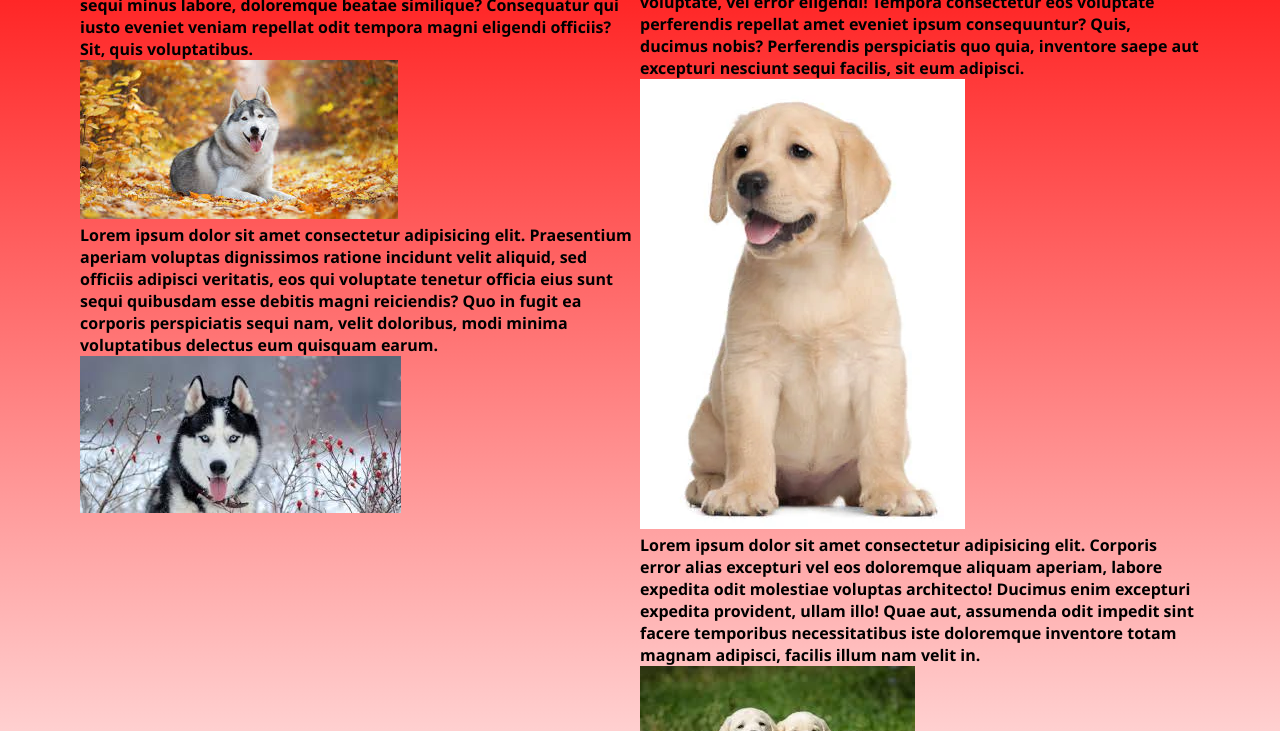
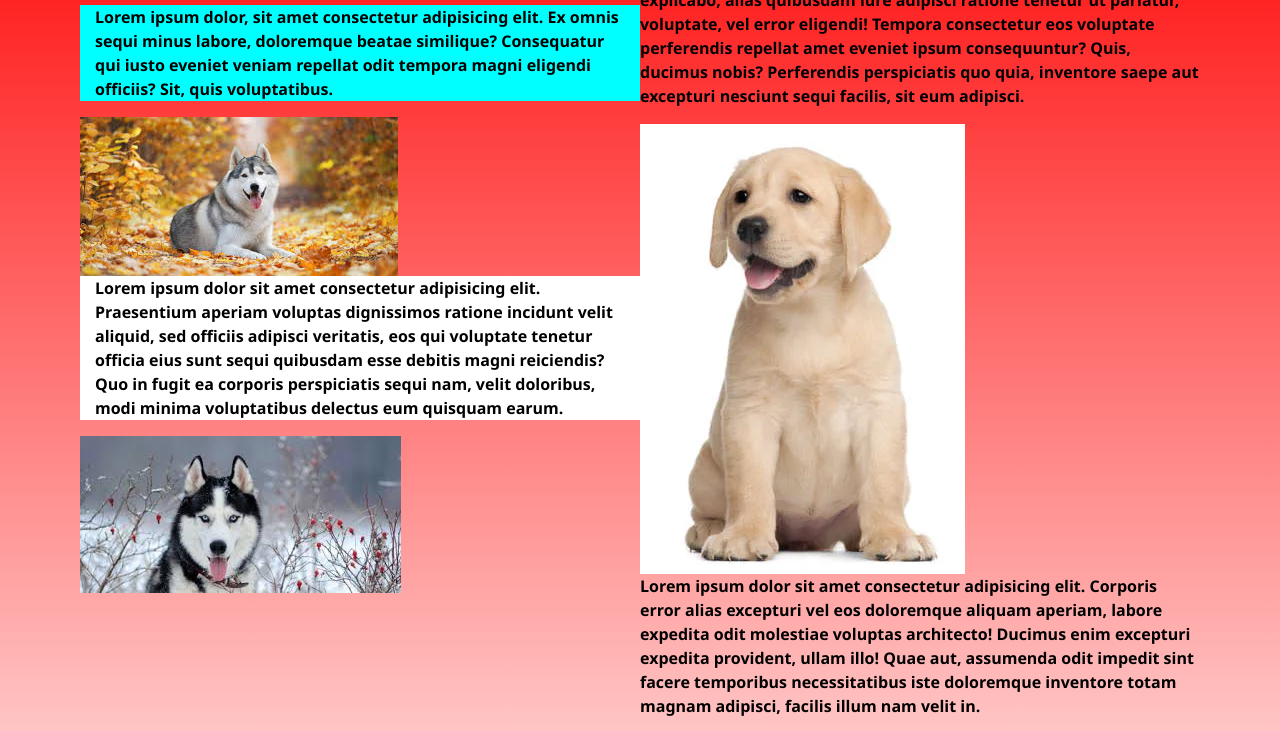
Before and after one commit to ExeCieri/proyecto-vet, a plain HTML site: page carpetas/galeria.html in a window 1280 px wide. Shown: the part 229-960 px from the top of the page. Drawn offline with nearby package versions, Linux system fonts and the light colour scheme.

Commit message:
agregando bootstrap

```diff
--- a/carpetas/galeria.html
+++ b/carpetas/galeria.html
@@ -4,7 +4,7 @@
     <meta charset="UTF-8">
     <meta http-equiv="X-UA-Compatible" content="IE=edge">
     <meta name="viewport" content="width=device-width, initial-scale=1.0">
-    <link rel="stylesheet" href="https://cdn.jsdelivr.net/npm/bootstrap-icons@1.8.3/font/bootstrap-icons.css">
+    <link rel="stylesheet" href="css/bootstrap.min.css">
     <link rel="stylesheet" href="../css/styles.css">
     <title>galeria</title>
 </head>
@@ -35,13 +35,13 @@
                 <h3> volviendo de la peluqueria</h3>
 
 
-                <p>Lorem ipsum dolor, sit amet consectetur adipisicing elit. Ex omnis sequi minus labore, doloremque beatae similique? Consequatur qui iusto eveniet veniam repellat odit tempora magni eligendi officiis? Sit, quis voluptatibus.</p>
+                <p class="container-md">Lorem ipsum dolor, sit amet consectetur adipisicing elit. Ex omnis sequi minus labore, doloremque beatae similique? Consequatur qui iusto eveniet veniam repellat odit tempora magni eligendi officiis? Sit, quis voluptatibus.</p>
                 <div class="animacion">
                     <img src="../img/perro.jpg" alt="perro siveriano muy bonito">
                 </div>
 
 
-                <p>Lorem ipsum dolor sit amet consectetur adipisicing elit. Praesentium aperiam voluptas dignissimos ratione incidunt velit aliquid, sed officiis adipisci veritatis, eos qui voluptate tenetur officia eius sunt sequi quibusdam esse debitis magni reiciendis? Quo in fugit ea corporis perspiciatis sequi nam, velit doloribus, modi minima voluptatibus delectus eum quisquam earum.</p>
+                <p class="container-fluid">Lorem ipsum dolor sit amet consectetur adipisicing elit. Praesentium aperiam voluptas dignissimos ratione incidunt velit aliquid, sed officiis adipisci veritatis, eos qui voluptate tenetur officia eius sunt sequi quibusdam esse debitis magni reiciendis? Quo in fugit ea corporis perspiciatis sequi nam, velit doloribus, modi minima voluptatibus delectus eum quisquam earum.</p>
                 <img src="../img/perro2.jpg" alt="siveriano entre las plantas">
 
 
@@ -89,6 +89,8 @@
     </footer>
 
 
+    <script src="./boostrap/javascrip/bootstrap.js.map"></script>
+
 
 </body>
 
--- a/css/styles.css
+++ b/css/styles.css
@@ -76,6 +76,8 @@ footer{
     display: flex;
     justify-content: space-around;
 }
+.container-md{ background-color: aqua;}
+.container-fluid{background-color: white;}
 
 /* -----------grid inicio------------ */
 @media (min-width: 1024px){
```
Also changed, not shown: index.html (+4 -1 lines).
